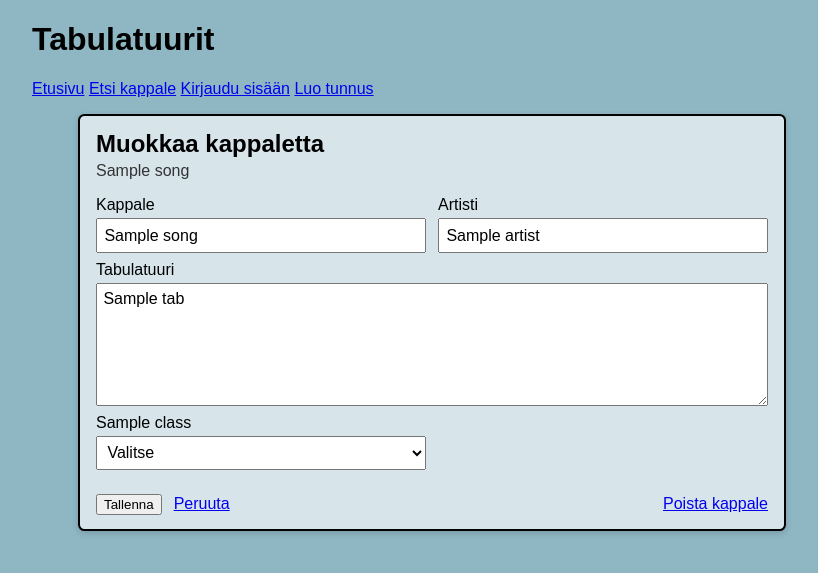
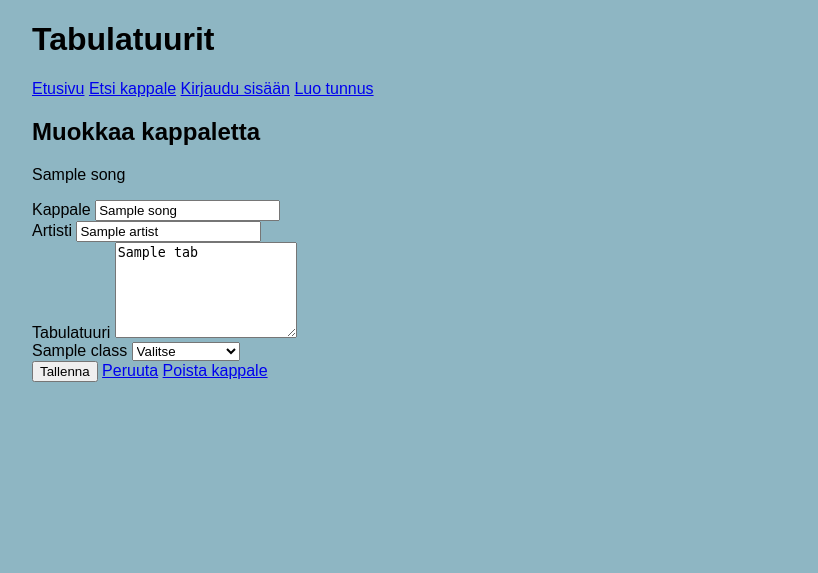
Before and after one commit to Inkalsam/Tabulatuurit, a Flask app: template templates/edit_song.html in a window 1280 px wide. Shown: the top 573 px of the page, without its empty margins (208-1026 px from the left). Run offline with Flask 3, Linux system fonts and the light colour scheme; the template is opened without the code that fills it: most values are stand-ins (such as "Sample title", 1, 10 or a date in 2020).

Commit message:
Edit_song page adjustments

```diff
--- a/static/main.css
+++ b/static/main.css
@@ -15,72 +15,3 @@ border: 2px solid black;
   list-style: none;
   padding: 0;
 }
-
-.song-edit {
-  max-width: 42rem;
-  margin: 0.75rem auto;
-  padding: 0.9rem 1rem;
-  border: 2px solid black;
-  border-radius: 0.4rem;
-  background: rgba(255, 255, 255, 0.65);
-  box-shadow: 0 2px 6px rgba(0, 0, 0, 0.15);
-}
-
-.song-edit h2 {
-  margin: 0 0 0.25rem;
-}
-
-.song-edit-title {
-  margin: 0 0 1rem;
-  color: #333;
-}
-
-.song-edit-form {
-  display: grid;
-  grid-template-columns: repeat(2, minmax(0, 1fr));
-  gap: 0.5rem 0.75rem;
-}
-
-.song-edit-field {
-  display: flex;
-  flex-direction: column;
-  gap: 0.25rem;
-}
-
-.song-edit-field--wide {
-  grid-column: 1 / -1;
-}
-
-.song-edit-field input,
-.song-edit-field select,
-.song-edit-field textarea {
-  box-sizing: border-box;
-  width: 100%;
-  padding: 0.4rem;
-  font: inherit;
-}
-
-.song-edit-field textarea {
-  resize: vertical;
-}
-
-.song-edit-actions {
-  display: flex;
-  align-items: center;
-  gap: 0.75rem;
-  margin-top: 1rem;
-}
-
-.song-edit-delete {
-  margin-left: auto;
-}
-
-@media (max-width: 22rem) {
-  .song-edit-form {
-    grid-template-columns: 1fr;
-  }
-
-  .song-edit-field--wide {
-    grid-column: auto;
-  }
-}
```
